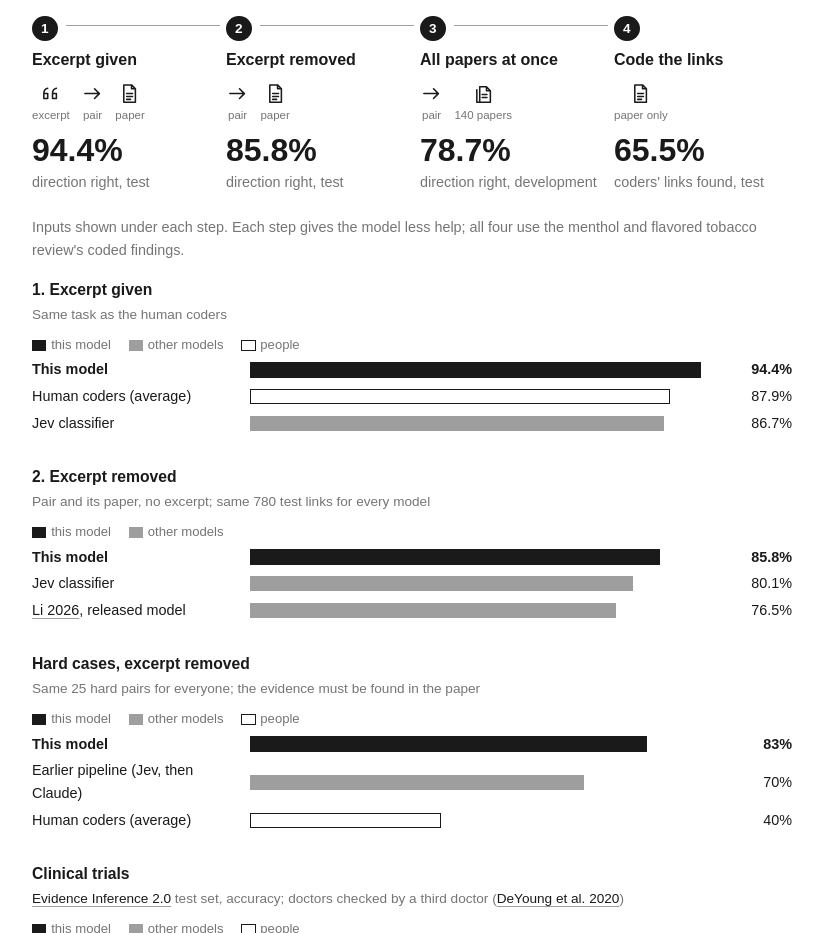
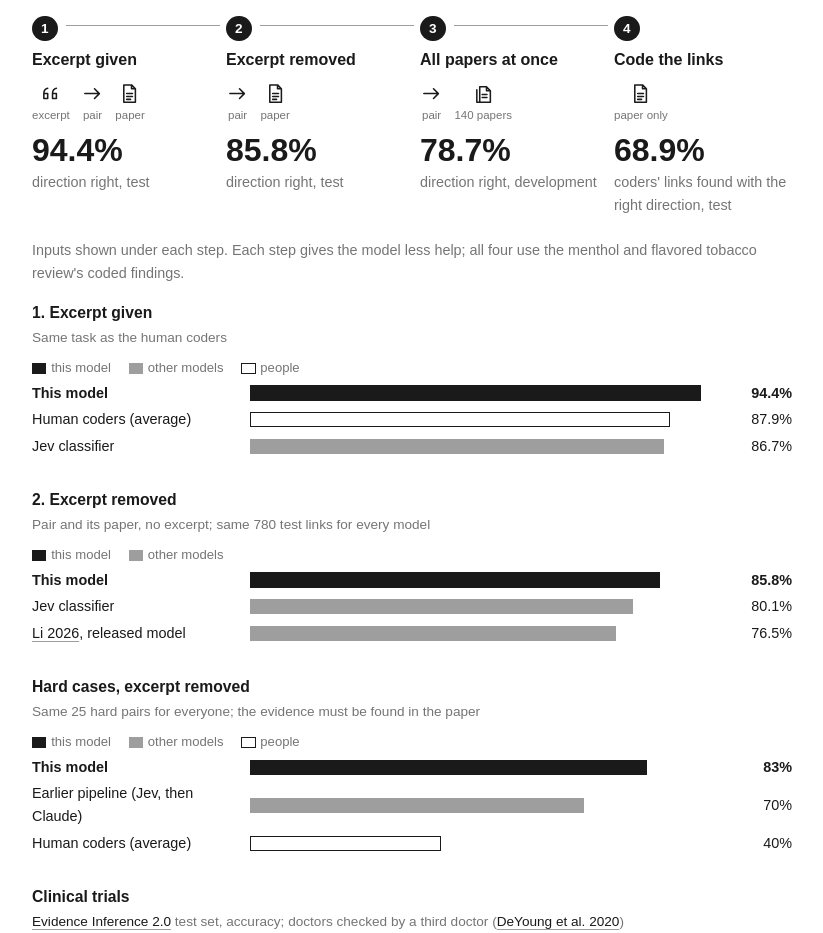
Before and after one commit to claytonulm/claytonulm.github.io, a plain HTML site: page cld/index.html in a window 1280 px wide. Shown: the part 1361-2294 px from the top of the page, without its empty margins (228-1051 px from the left). Drawn offline with Linux system fonts and the light colour scheme.

Commit message:
CLD page: step 4 now 68.9% (full Results text, test papers)

```diff
--- a/cld/index.html
+++ b/cld/index.html
@@ -167,7 +167,7 @@ footer { border-top: 1px solid var(--rule); margin-top: 3rem; padding: 1.2rem 0
     <div class="rung"><span class="num">1</span><b>Excerpt given</b><div class="inputs"><span class="ic"><svg viewBox="0 0 24 24"><path d="M5 17V12C5 9 6.5 7 9 6.5M5 12h4v5H5M14 17v-5c0-3 1.5-5 4-5.5M14 12h4v5h-4"/></svg><em>excerpt</em></span><span class="ic"><svg viewBox="0 0 24 24"><path d="M4 12h15M14 7l5 5-5 5"/></svg><em>pair</em></span><span class="ic"><svg viewBox="0 0 24 24"><path d="M6 3h8l4 4v14H6zM14 3v4h4M9 12h6M9 15h6M9 18h4"/></svg><em>paper</em></span></div><div class="big">94.4%</div><span class="soft small">direction right, test</span></div>
     <div class="rung"><span class="num">2</span><b>Excerpt removed</b><div class="inputs"><span class="ic"><svg viewBox="0 0 24 24"><path d="M4 12h15M14 7l5 5-5 5"/></svg><em>pair</em></span><span class="ic"><svg viewBox="0 0 24 24"><path d="M6 3h8l4 4v14H6zM14 3v4h4M9 12h6M9 15h6M9 18h4"/></svg><em>paper</em></span></div><div class="big">85.8%</div><span class="soft small">direction right, test</span></div>
     <div class="rung"><span class="num">3</span><b>All papers at once</b><div class="inputs"><span class="ic"><svg viewBox="0 0 24 24"><path d="M4 12h15M14 7l5 5-5 5"/></svg><em>pair</em></span><span class="ic"><svg viewBox="0 0 24 24"><path d="M8 5h7l4 4v12H8zM15 5v4h4M5 8v13h10M10.5 13h5M10.5 16h5"/></svg><em>140 papers</em></span></div><div class="big">78.7%</div><span class="soft small">direction right, development</span></div>
-    <div class="rung"><span class="num">4</span><b>Code the links</b><div class="inputs"><span class="ic"><svg viewBox="0 0 24 24"><path d="M6 3h8l4 4v14H6zM14 3v4h4M9 12h6M9 15h6M9 18h4"/></svg><em>paper only</em></span></div><div class="big">65.5%</div><span class="soft small">coders' links found, test</span></div>
+    <div class="rung"><span class="num">4</span><b>Code the links</b><div class="inputs"><span class="ic"><svg viewBox="0 0 24 24"><path d="M6 3h8l4 4v14H6zM14 3v4h4M9 12h6M9 15h6M9 18h4"/></svg><em>paper only</em></span></div><div class="big">68.9%</div><span class="soft small">coders' links found with the right direction, test</span></div>
   </div>
   <p class="soft small">Inputs shown under each step. Each step gives the model less help; all four use the menthol and flavored tobacco review's coded findings.</p>
   <div class="charts">
```
